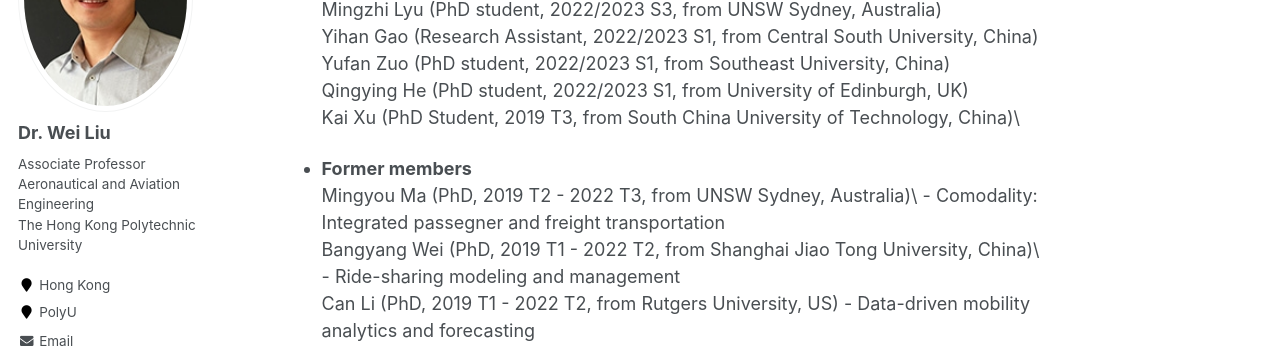
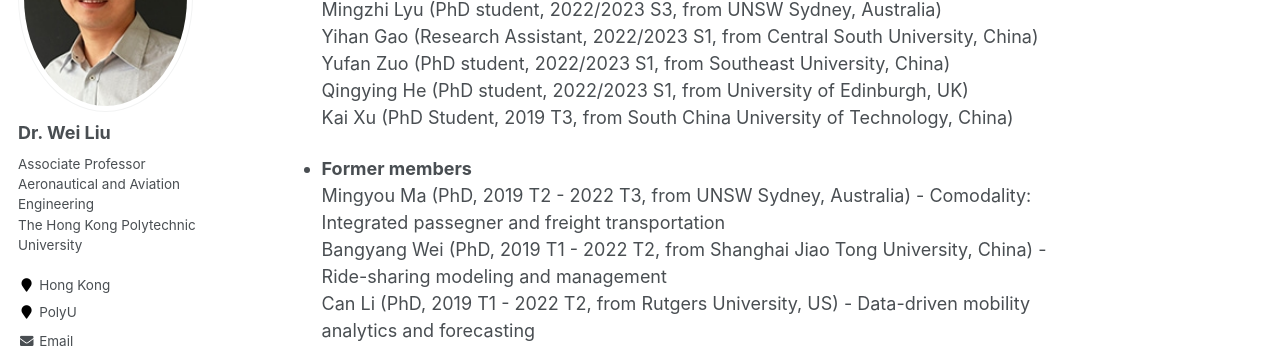
Before and after one commit to weiliu2016/weiliu2016.github.io, a Jekyll site: the page built from _pages/about.md, in a window 1280 px wide and 900 px high, scrolled down 822 px. Shown: the part 153-501 px from the top of the window. Built offline with Jekyll 4.4.1, drawn with Linux system fonts in a browser that asks for light colours; some web fonts are replaced.

```diff
--- a/_pages/about.md
+++ b/_pages/about.md
@@ -28,11 +28,11 @@ Research Group
   Yihan Gao (Research Assistant, 2022/2023 S1, from Central South University, China)\
   Yufan Zuo (PhD student, 2022/2023 S1, from Southeast University, China)\
   Qingying He (PhD student, 2022/2023 S1, from University of Edinburgh, UK)\
-  Kai Xu (PhD Student, 2019 T3, from South China University of Technology, China)\
+  Kai Xu (PhD Student, 2019 T3, from South China University of Technology, China)
 
 - **Former members**\
-  Mingyou Ma (PhD, 2019 T2 - 2022 T3, from UNSW Sydney, Australia)\ - Comodality: Integrated passegner and freight transportation\
-  Bangyang Wei (PhD, 2019 T1 - 2022 T2, from Shanghai Jiao Tong University, China)\ - Ride-sharing modeling and management\
+  Mingyou Ma (PhD, 2019 T2 - 2022 T3, from UNSW Sydney, Australia) - Comodality: Integrated passegner and freight transportation\
+  Bangyang Wei (PhD, 2019 T1 - 2022 T2, from Shanghai Jiao Tong University, China) - Ride-sharing modeling and management\
   Can Li (PhD, 2019 T1 - 2022 T2, from Rutgers University, US) - Data-driven mobility analytics and forecasting\
   Tanapon Lilasathapornkit (PhD, 2018 T2 - 2022 T2, from UNSW Sydney, Australia) - Modeling and simulation of pedestrian traffic flow\
   Haoning Xi (PhD, 2019 T3 - 2022 T1, from Tsinghua University, China) - Mobility as a service and resource allocation\
```
